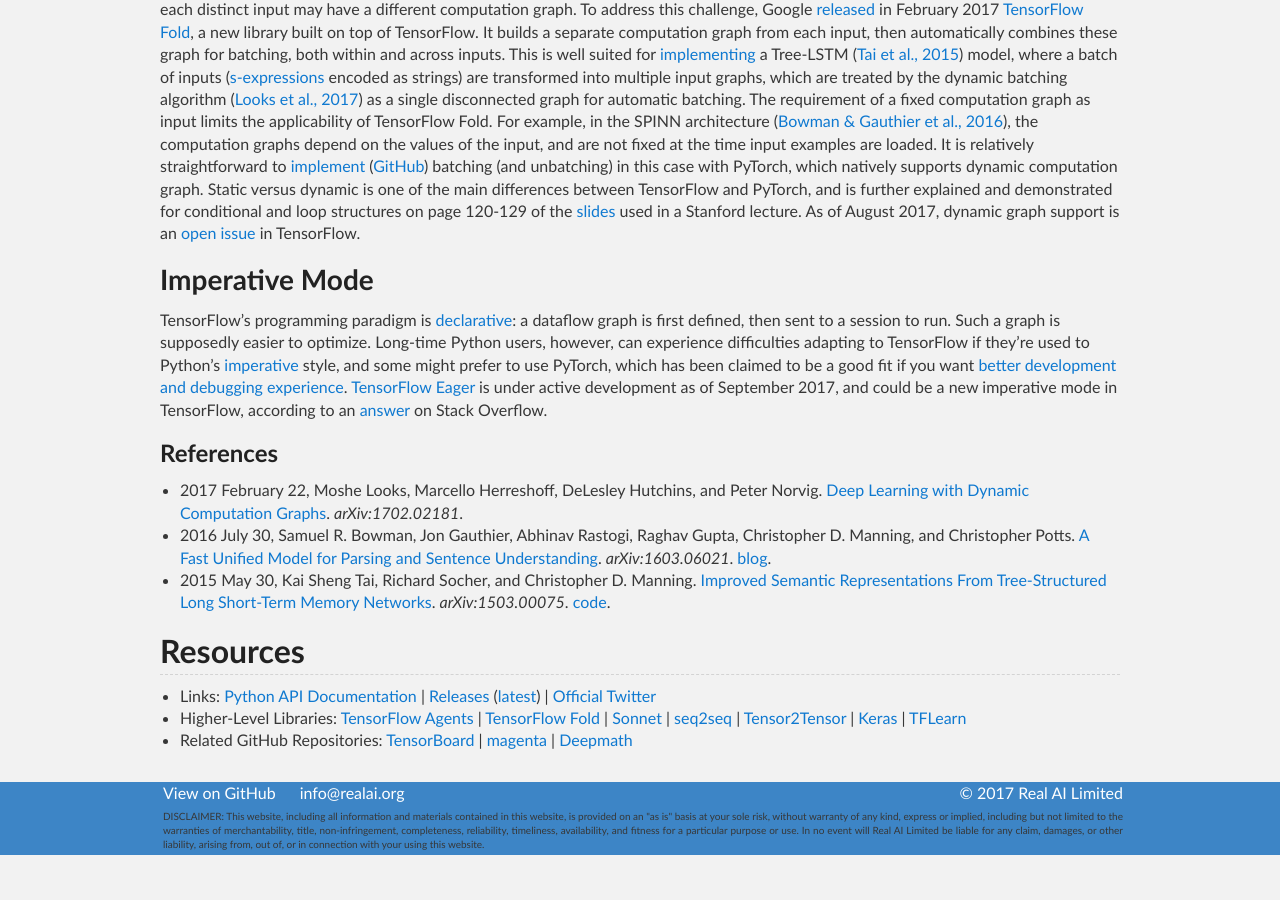
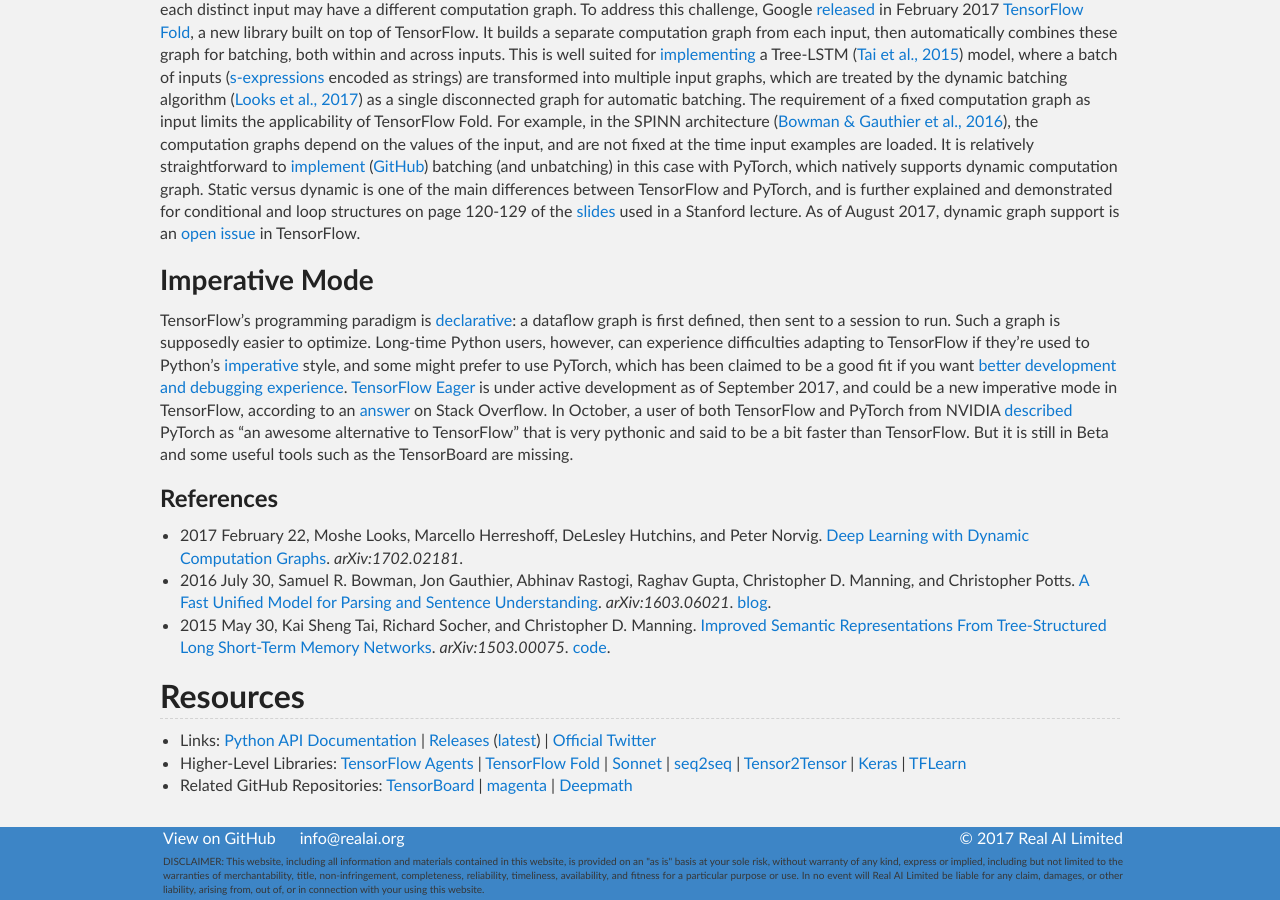
Before and after one commit to Tonywuhk/realai.org, a Jekyll site: the page built from course/tensorflow/README.md, in a window 1280 px wide and 900 px high, scrolled down 4781 px. Built offline with Jekyll 4.4.1, drawn with Linux system fonts in a browser that asks for light colours; our own code applies the rules of GitHub Pages for plain Markdown files; formulas are drawn with MathJax 3; the repository's description, which GitHub fills in, is left out; before the commit the page ends 5636 px from its top, so only the background shows below that.

Commit message:
Update files

```diff
--- a/course/tensorflow/README.md
+++ b/course/tensorflow/README.md
@@ -186,7 +186,7 @@
 
 ### Imperative Mode
 
-TensorFlow's programming paradigm is [declarative](https://en.wikipedia.org/wiki/Declarative_programming): a dataflow graph is first defined, then sent to a session to run. Such a graph is supposedly easier to optimize. Long-time Python users, however, can experience difficulties adapting to TensorFlow if they're used to Python's [imperative](https://en.wikipedia.org/wiki/Imperative_programming) style, and some might prefer to use PyTorch, which has been claimed to be a good fit if you want [better development and debugging experience](https://medium.com/@dubovikov.kirill/pytorch-vs-tensorflow-spotting-the-difference-25c75777377b). [TensorFlow Eager](https://github.com/tensorflow/tensorflow/tree/master/tensorflow/python/eager) is under active development as of September 2017, and could be a new imperative mode in TensorFlow, according to an [answer](https://stackoverflow.com/questions/45967895/what-is-tensorflow-eager-code-for) on Stack Overflow.
+TensorFlow's programming paradigm is [declarative](https://en.wikipedia.org/wiki/Declarative_programming): a dataflow graph is first defined, then sent to a session to run. Such a graph is supposedly easier to optimize. Long-time Python users, however, can experience difficulties adapting to TensorFlow if they're used to Python's [imperative](https://en.wikipedia.org/wiki/Imperative_programming) style, and some might prefer to use PyTorch, which has been claimed to be a good fit if you want [better development and debugging experience](https://medium.com/@dubovikov.kirill/pytorch-vs-tensorflow-spotting-the-difference-25c75777377b). [TensorFlow Eager](https://github.com/tensorflow/tensorflow/tree/master/tensorflow/python/eager) is under active development as of September 2017, and could be a new imperative mode in TensorFlow, according to an [answer](https://stackoverflow.com/questions/45967895/what-is-tensorflow-eager-code-for) on Stack Overflow. In October, a user of both TensorFlow and PyTorch from NVIDIA [described](https://medium.com/towards-data-science/pytorch-vs-tensorflow-1-month-summary-35d138590f9) PyTorch as "an awesome alternative to TensorFlow" that is very pythonic and said to be a bit faster than TensorFlow. But it is still in Beta and some useful tools such as the TensorBoard are missing.
 
 #### References
 
```
Also changed, not shown: policies.md (+2 -0 lines).
